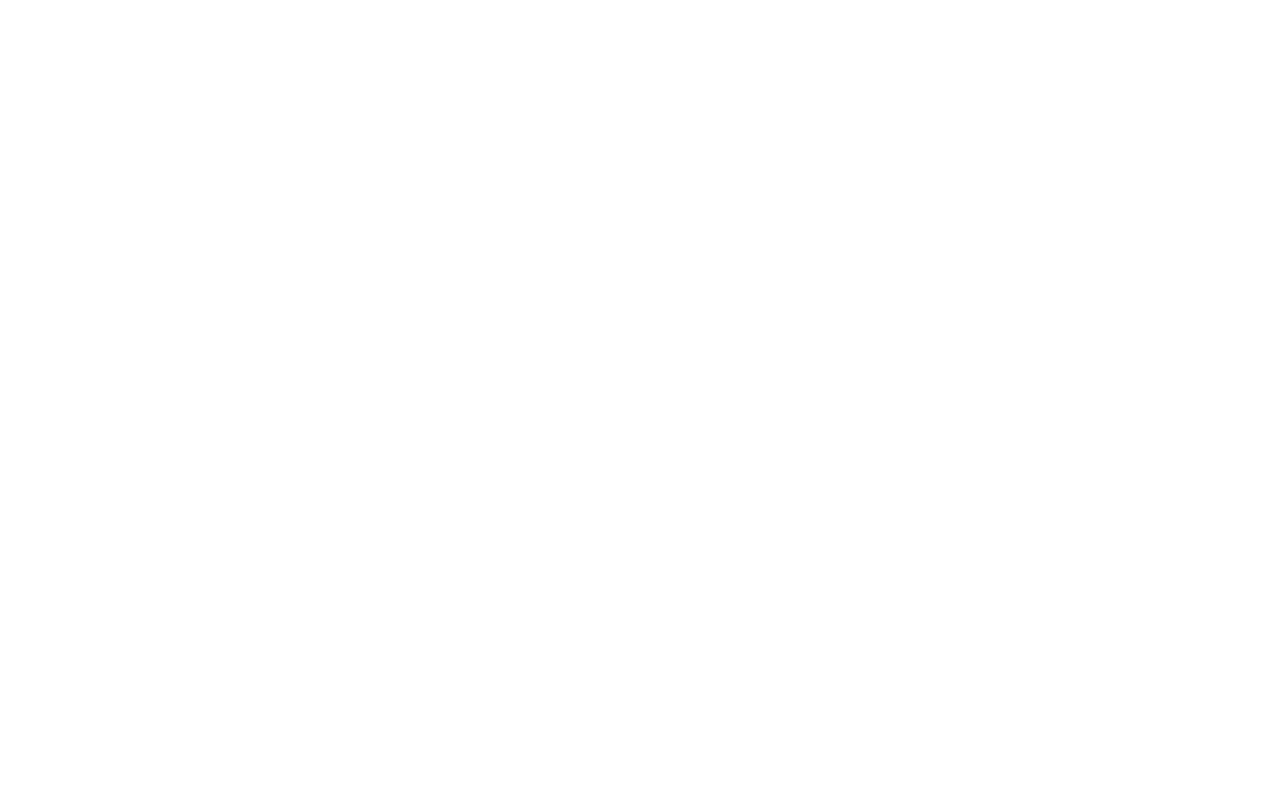
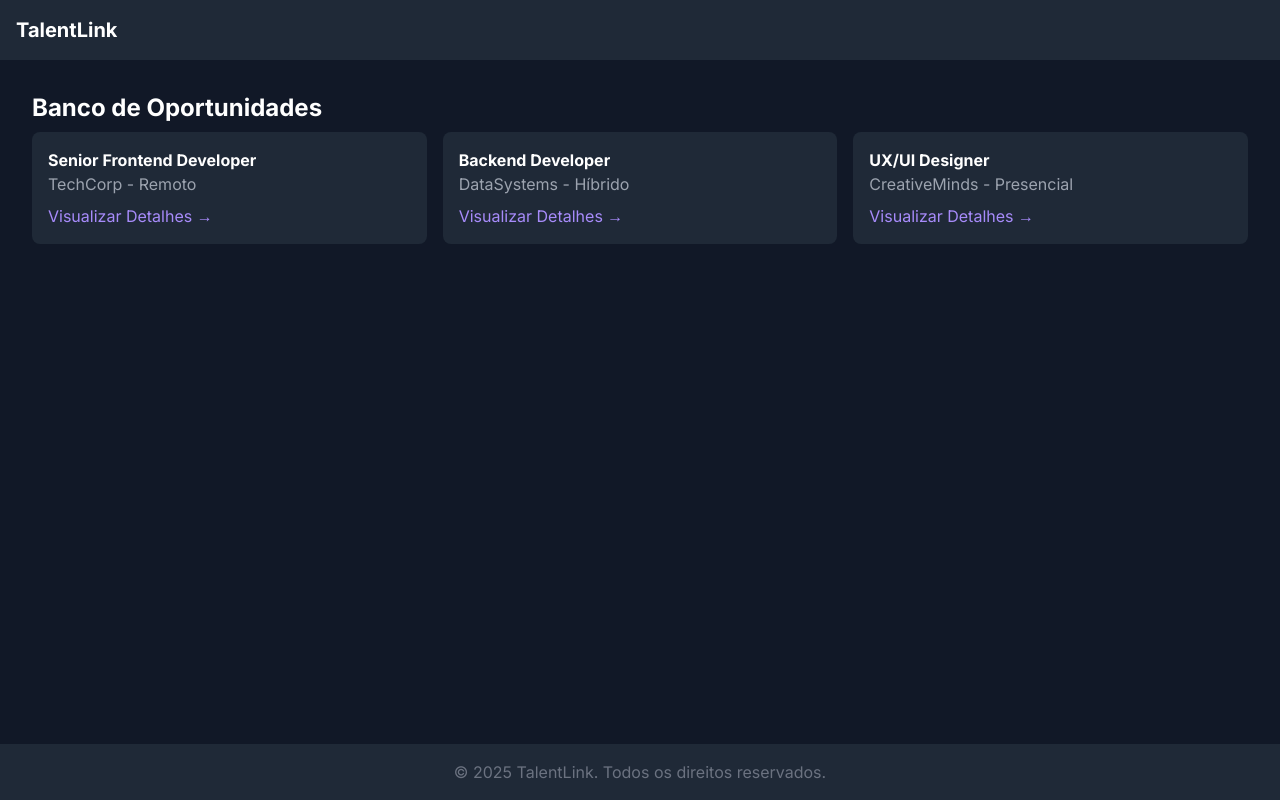
Before and after one commit to Talent-Link/front-end, a React (Vite) app: page /dashboard in a window 1280 px wide. Before the commit this address had no page. Built offline with nearby package versions, Linux system fonts and the light colour scheme.

Commit message:
feat: desenvolvendo a tela dashboard e adiionando o modal de especificação da vaga

```diff
--- a/package.json
+++ b/package.json
@@ -10,6 +10,7 @@
     "preview": "vite preview"
   },
   "dependencies": {
+    "@shadcn/ui": "^0.0.4",
     "lucide-react": "^0.344.0",
     "react": "^18.3.1",
     "react-dom": "^18.3.1",
--- a/src/App.tsx
+++ b/src/App.tsx
@@ -2,12 +2,13 @@
 import Header from './components/components-landing-page/Header';
 import Hero from './components/components-landing-page/telaInicial';
 import Highlights from './components/components-landing-page/Highlights';
-import Demo from './components/components-landing-page/Demo';
+import Demo from './components/components-landing-page/demo';
 import Features from './components/components-landing-page/funcionalidades';
 import Comparison from './components/components-landing-page/diferencial';
 import CallToAction from './components/components-landing-page/planos';
 import Footer from './components/components-landing-page/Footer';
 import TalentLinkLogin from './pages/Candidato/loginCandidato';
+import Dashboard from './pages/Candidato/dashboardCandidato'; // Certifique-se de que o nome do componente está correto
 
 function App() {
   return (
@@ -29,6 +30,7 @@
             </>
           } />
           <Route path="/login" element={<TalentLinkLogin />} />
+          <Route path="/dashboard" element={<Dashboard />} /> {/* Nova rota adicionada */}
         </Routes>
       </div>
     </Router>
--- /dev/null
+++ b/src/components/JobDetailsModal.tsx
@@ -0,0 +1,30 @@
+import React from 'react';
+
+interface JobDetailsModalProps {
+    isOpen: boolean;
+    onClose: () => void;
+    title: string;
+    description: string;
+    requirements: string;
+}
+
+const JobDetailsModal: React.FC<JobDetailsModalProps> = ({ isOpen, onClose, title, description, requirements }) => {
+    if (!isOpen) return null;
+
+    return (
+        <div className="fixed inset-0 bg-black/50 flex items-center justify-center">
+            <div className="bg-gray-800 p-6 rounded-lg w-11/12 max-w-md text-white">
+                <h2 className="text-2xl font-bold mb-2">{title}</h2>
+                <p className="text-gray-400 mb-4">{description}</p>
+                <h4 className="font-bold">Requisitos:</h4>
+                <p className="text-gray-400 mb-4">{requirements}</p>
+                <div className="flex justify-end gap-2">
+                    <button className="bg-purple-500 hover:bg-purple-600 text-white px-4 py-2 rounded" onClick={() => alert('Candidatando-se...')}>Candidatar-se</button>
+                    <button className="bg-gray-600 hover:bg-gray-700 text-white px-4 py-2 rounded" onClick={onClose}>Fechar</button>
+                </div>
+            </div>
+        </div>
+    );
+};
+
+export default JobDetailsModal;
--- a/src/components/components-landing-page/planos.tsx
+++ b/src/components/components-landing-page/planos.tsx
@@ -41,7 +41,7 @@
 
             <div className="bg-gradient-to-r from-pink-600/20 to-purple-600/20 backdrop-blur-sm p-6 rounded-xl relative overflow-hidden border border-purple-500/30">
               <div className="absolute top-3 right-3 bg-gradient-to-r from-pink-500 to-purple-600 text-white text-xs font-bold px-3 py-1 rounded-full">
-                POPULAR
+                Recomendado
               </div>
               <h3 className="text-2xl font-bold mb-6">Plano Business</h3>
               <p className="text-3xl font-bold mb-6">
--- a/src/pages/Candidato/dashboardCandidato.tsx
+++ b/src/pages/Candidato/dashboardCandidato.tsx
@@ -0,0 +1,66 @@
+import React, { useState } from 'react';
+import JobDetailsModal from '../../components/JobDetailsModal';
+
+const Dashboard: React.FC = () => {
+    const userPhotoUrl = "https://via.placeholder.com/32";
+
+    const [isModalOpen, setIsModalOpen] = useState(false);
+    const [selectedJob, setSelectedJob] = useState({
+        title: '',
+        description: '',
+        requirements: ''
+    });
+
+    const openModal = (title: string, description: string, requirements: string) => {
+        setSelectedJob({ title, description, requirements });
+        setIsModalOpen(true);
+    };
+
+    const closeModal = () => setIsModalOpen(false);
+
+    return (
+        <div className="min-h-screen flex flex-col bg-gray-900 text-white">
+            <header className="flex justify-between items-center p-4 bg-gray-800">
+                <div className="flex items-center gap-2">
+                    <h1 className="text-xl font-bold">TalentLink</h1>
+                </div>
+            </header>
+
+            <main className="p-8 flex-grow">
+                <h2 className="text-2xl font-bold mb-2">Banco de Oportunidades</h2>
+
+                <div className="grid grid-cols-1 md:grid-cols-2 lg:grid-cols-3 gap-4">
+                    <div className="bg-gray-800 p-4 rounded-lg">
+                        <h3 className="font-bold">Senior Frontend Developer</h3>
+                        <p className="text-gray-400">TechCorp - Remoto</p>
+                        <button className="text-purple-400 mt-2" onClick={() => openModal('Senior Frontend Developer', 'Desenvolvimento de interfaces modernas.', 'React, Typescript, CSS.')}>Visualizar Detalhes →</button>
+                    </div>
+
+                    <div className="bg-gray-800 p-4 rounded-lg">
+                        <h3 className="font-bold">Backend Developer</h3>
+                        <p className="text-gray-400">DataSystems - Híbrido</p>
+                        <button className="text-purple-400 mt-2" onClick={() => openModal('Backend Developer', 'Desenvolvimento de APIs robustas.', 'Node.js, Express, MongoDB.')}>Visualizar Detalhes →</button>
+                    </div>
+
+                    <div className="bg-gray-800 p-4 rounded-lg">
+                        <h3 className="font-bold">UX/UI Designer</h3>
+                        <p className="text-gray-400">CreativeMinds - Presencial</p>
+                        <button className="text-purple-400 mt-2" onClick={() => openModal('UX/UI Designer', 'Design de interfaces intuitivas.', 'Figma, Adobe XD.')}>Visualizar Detalhes →</button>
+                    </div>
+                </div>
+            </main>
+
+            <JobDetailsModal
+                isOpen={isModalOpen}
+                onClose={closeModal}
+                title={selectedJob.title}
+                description={selectedJob.description}
+                requirements={selectedJob.requirements}
+            />
+
+            <footer className="p-4 bg-gray-800 text-center text-gray-500 mt-auto">© 2025 TalentLink. Todos os direitos reservados.</footer>
+        </div>
+    );
+};
+
+export default Dashboard;
```
Also changed, not shown: 1 other file (tests, documents, lock files or other folders).
